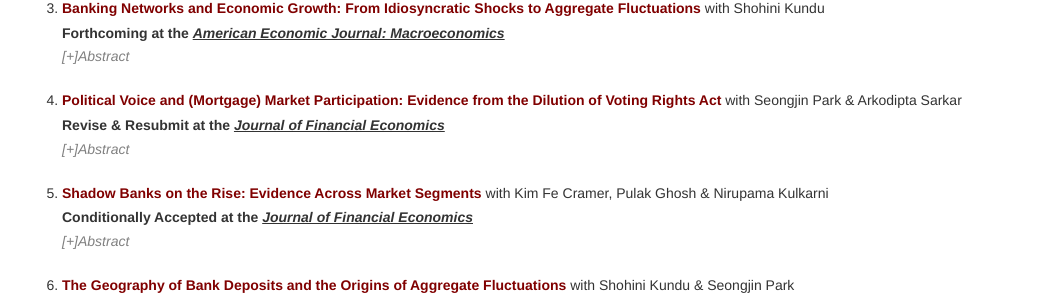
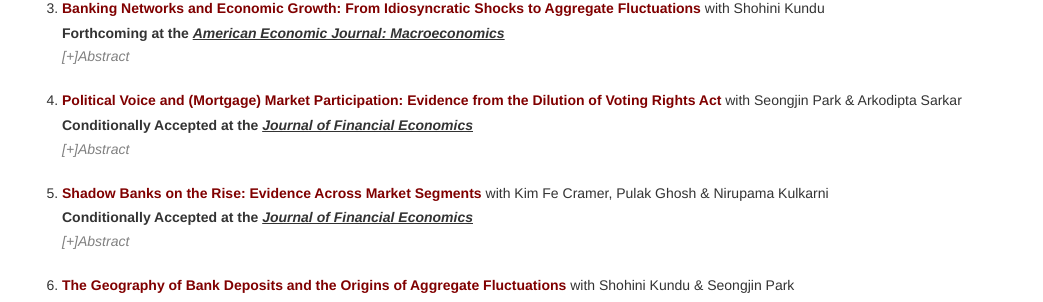
Before and after one commit to nishvats/nishvats.github.io, a Jekyll site: the page built from research.html, in a window 1280 px wide. Shown: the part 814-1116 px from the top of the page, without its empty margins (118-1161 px from the left). Built offline with Jekyll 4.4.1, drawn with Linux system fonts in a browser that asks for light colours.

Commit message:
Update research.html

```diff
--- a/research.html
+++ b/research.html
@@ -39,7 +39,7 @@
     </details>
    <br>
     <li> <b><a href="https://papers.ssrn.com/sol3/papers.cfm?abstract_id=3891961">Political Voice and (Mortgage) Market Participation: Evidence from the Dilution of Voting Rights Act</a></b> with Seongjin Park & Arkodipta Sarkar</li>
-    <p> <b> Revise & Resubmit at the <u><em>Journal of Financial Economics</em></u> </b>
+    <p> <b> Conditionally Accepted at the <u><em>Journal of Financial Economics</em></u> </b>
     <details>
         <summary>[+]Abstract</summary>
     <p align="justify"> <u><em>Abstract:</em></u> Using US Supreme Court’s narrow-decision on Shelby v. Holder as a shock that diluted voting rights of Black Americans, we document the relationship between political voice and economic decision-making. We find de-facto disenfranchisement leads to decline in mortgage origination for Black Americans, primarily driven by reduced applications. Additionally, we observe a flight of Black applications to Black lenders, indicating an increase in racial homophily. The findings suggest that disenfranchisement can lead to exclusion from markets and exacerbate racial homeownership gaps. Leveraging individual-level survey data, we show trust in government and financial institutions plays a significant role in driving these effects. </p>
```
